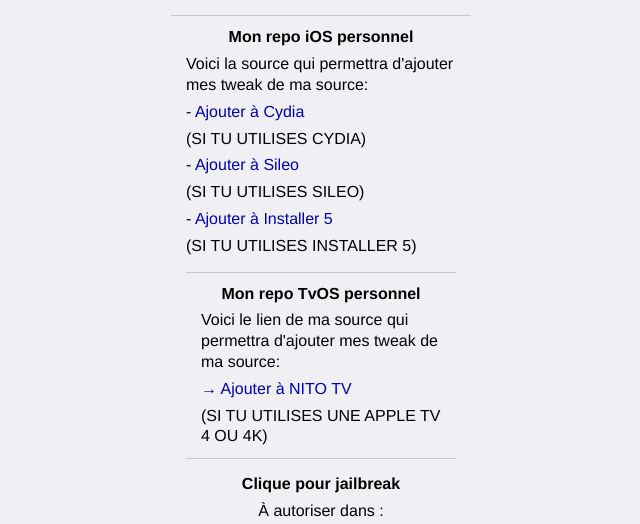
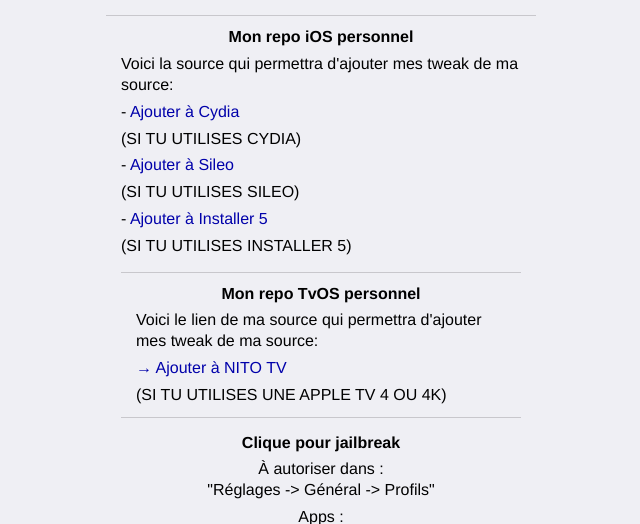
Before and after one commit to iPhoenix42/repo.ios, a PHP site: page /fr_FR/index.html in a window 1280 px wide. Shown: the part 629-1153 px from the top of the page, without its empty margins (319-959 px from the left). Run offline with PHP 8.4, Linux system fonts and the light colour scheme.

Commit message:
Update jonyive.css

```diff
--- a/Resources/jonyive.css
+++ b/Resources/jonyive.css
@@ -22,7 +22,7 @@ body {
 	font-family: -apple-system-font, 'Helvetica Neue', Helvetica, Arial;
 	line-height: 1.3em;
 	width: 100%;
-	max-width: 320px;
+	max-width: 450px;
 	margin: 0 auto;
 	padding: 0;
 	background: #efeff4;
```
